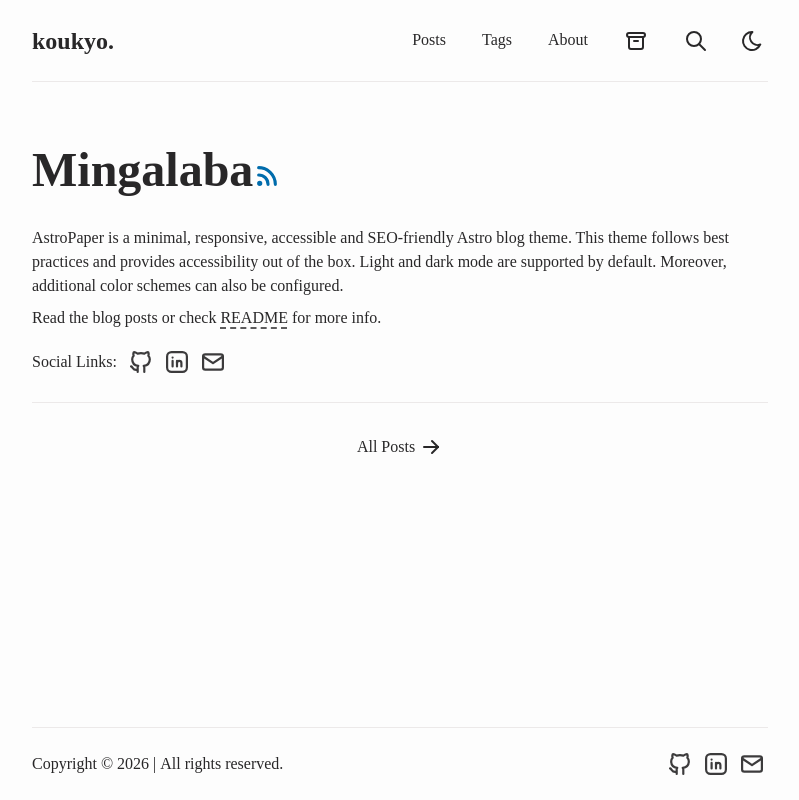
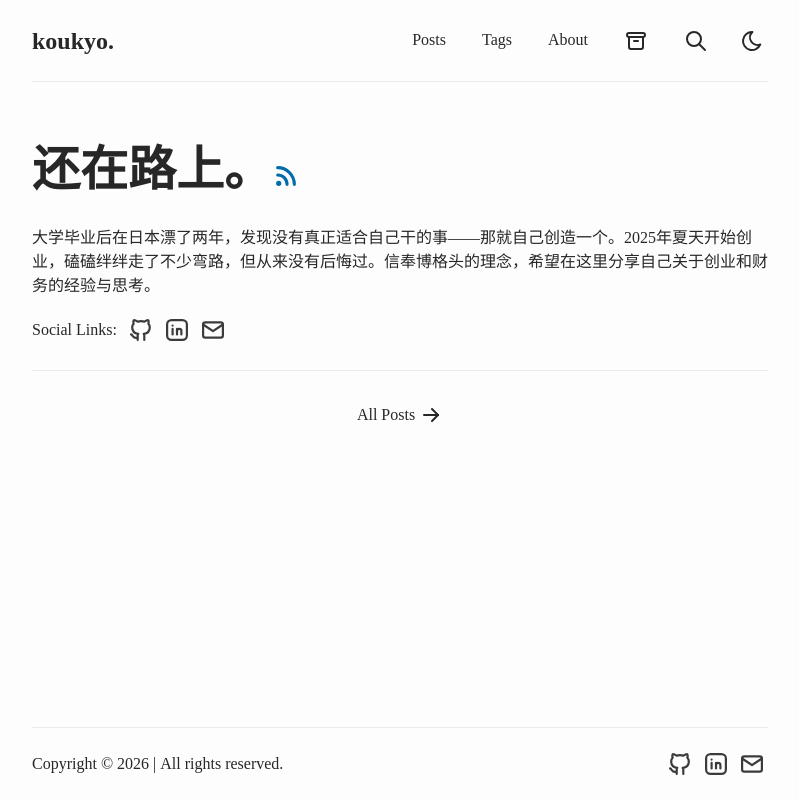
Before and after one commit to xiaosongmaki/koukyo_blog, an Astro site: page / in a window 1280 px wide. Shown: the whole page, without its empty margins (240-1039 px from the left). Built offline with nearby package versions, Linux system fonts and the light colour scheme; Astro itself is replaced by a stand-in of ours; a web font is replaced by a local one.

Commit message:
更新首页：标题改为「还在路上。」并添加个人简介
Amp-Thread-ID: https://ampcode.com/threads/T-019d0508-eab5-76af-995c-d35490913110
Co-authored-by: Amp <amp@ampcode.com>

```diff
--- a/src/pages/index.astro
+++ b/src/pages/index.astro
@@ -24,7 +24,7 @@ const recentPosts = sortedPosts.filter(({ data }) => !data.featured);
   <main id="main-content" data-layout="index" class="app-layout">
     <section id="hero" class:list={["pt-8 pb-6", "border-b border-border"]}>
       <h1 class="my-4 inline-block text-4xl font-bold sm:my-8 sm:text-5xl">
-        Mingalaba
+        还在路上。
       </h1>
       <a
         target="_blank"
@@ -42,19 +42,7 @@ const recentPosts = sortedPosts.filter(({ data }) => !data.featured);
       </a>
 
       <p>
-        AstroPaper is a minimal, responsive, accessible and SEO-friendly Astro
-        blog theme. This theme follows best practices and provides accessibility
-        out of the box. Light and dark mode are supported by default. Moreover,
-        additional color schemes can also be configured.
-      </p>
-      <p class="mt-2">
-        Read the blog posts or check
-        <LinkButton
-          class="underline decoration-dashed underline-offset-4 hover:text-accent"
-          href="https://github.com/satnaing/astro-paper#readme"
-        >
-          README
-        </LinkButton> for more info.
+        大学毕业后在日本漂了两年，发现没有真正适合自己干的事——那就自己创造一个。2025年夏天开始创业，磕磕绊绊走了不少弯路，但从来没有后悔过。信奉博格头的理念，希望在这里分享自己关于创业和财务的经验与思考。
       </p>
       {
         // only display if at least one social link is enabled
```
